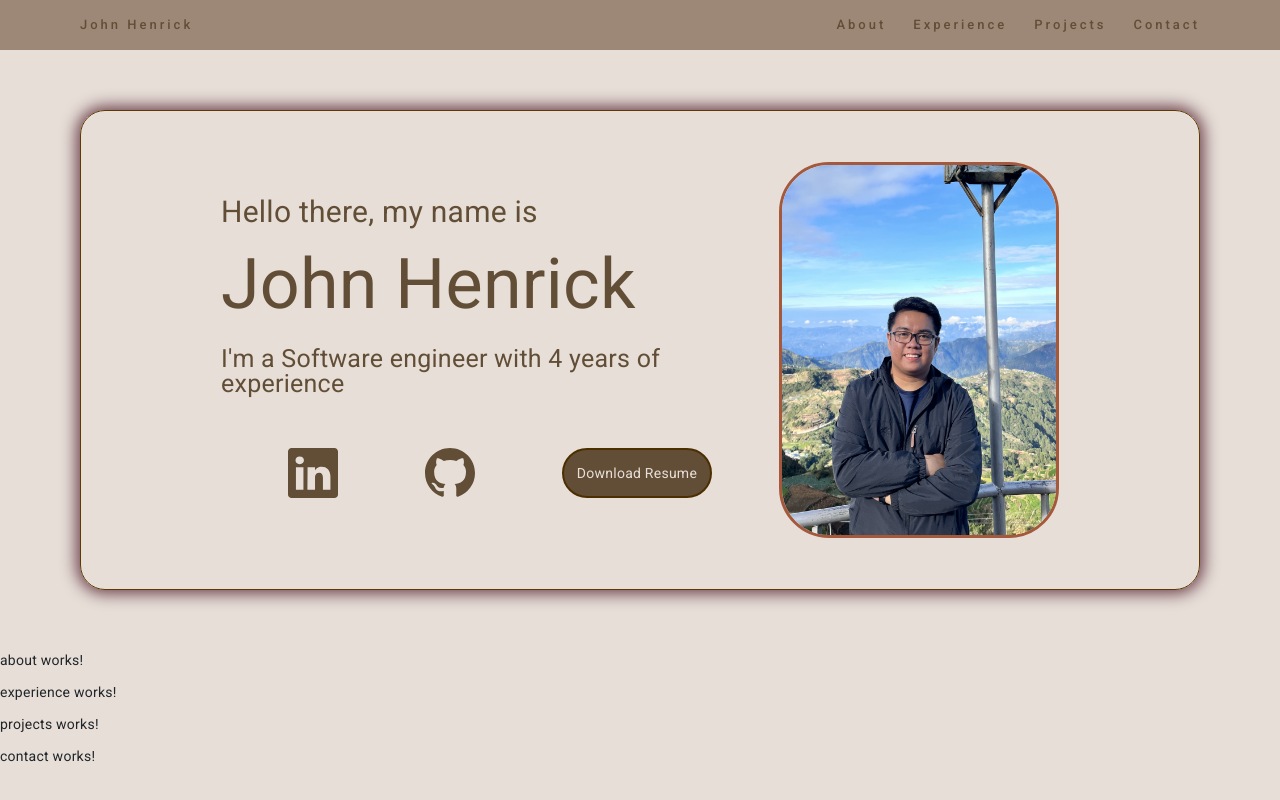
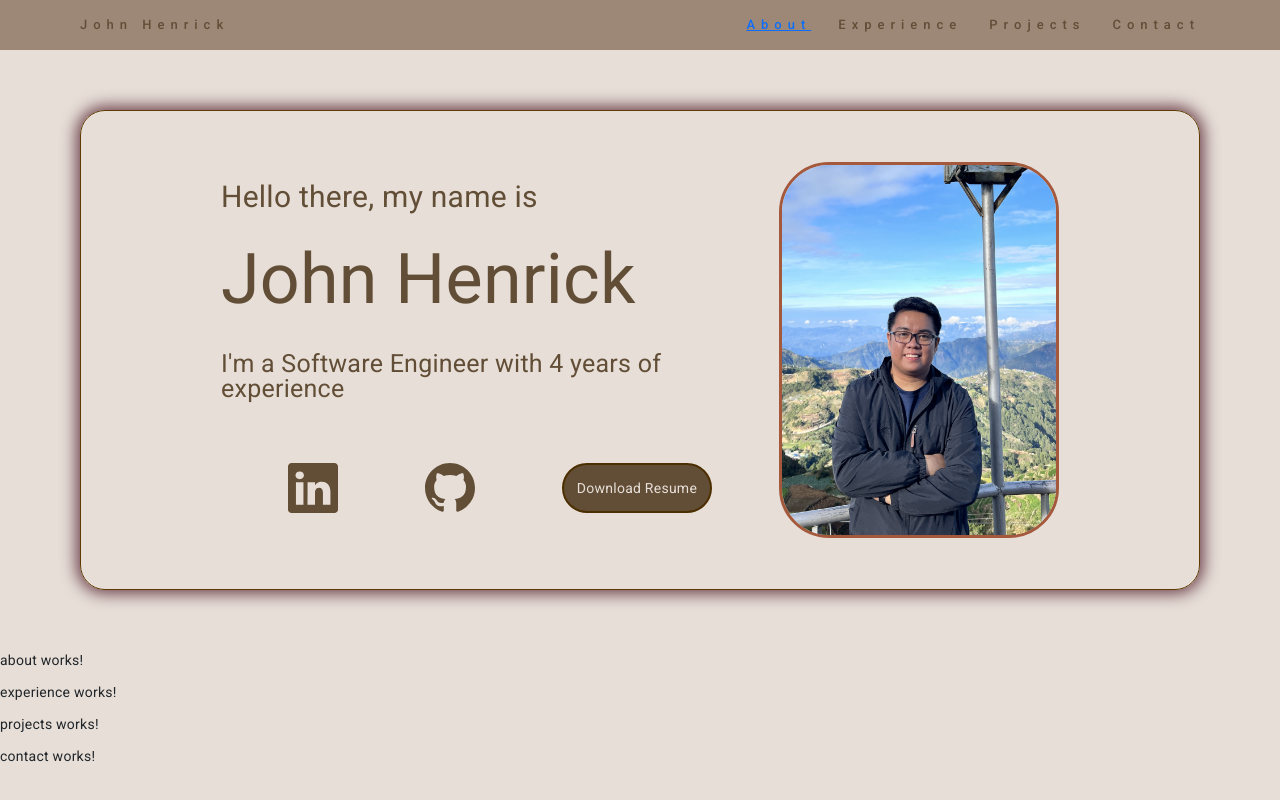
Before and after one commit to Ericktronics/portfolio, an Angular app: page / in a window 1280 px wide. Built offline with nearby package versions, Linux system fonts and the light colour scheme.

Commit message:
move svg path to ts

```diff
--- a/src/app/header/header.component.html
+++ b/src/app/header/header.component.html
@@ -4,7 +4,7 @@
       <li class="header__ul__li__item">John Henrick</li>
     </div>
     <div class="header__ul__lig">
-      <li class="header__ul__li__item">About</li>
+      <li class="header__ul__li__item"><a href="home">About</a></li>
       <li class="header__ul__li__item">Experience</li>
       <li class="header__ul__li__item">Projects</li>
       <li class="header__ul__li__item">Contact</li>
--- a/src/app/header/header.component.scss
+++ b/src/app/header/header.component.scss
@@ -24,10 +24,18 @@
     }
 
     &__li__item {
-      letter-spacing: 3px;
+      letter-spacing: 6px;
       font-size: 13px;
       font-weight: 500;
       cursor: pointer;
+      /* background: #e5ddd6; */
+      /* border-radius: 57%; */
+      /* padding: 11px 10px; */
+      &:hover {
+        text-decoration: underline;
+        text-decoration-thickness: 1.5px;
+        text-underline-offset: 2px;
+      }
     }
   }
 }
--- a/src/app/home/home.component.html
+++ b/src/app/home/home.component.html
@@ -1,4 +1,4 @@
-<div class="home">
+<div class="home" id="home">
   <div class="home__sub__con">
     <div class="home__sub__con__row__con">
       <div class="home__sub__con__row__con__text__con">
@@ -9,7 +9,7 @@
           John Henrick
         </p>
         <p class="home__sub__con__row__con__text__con--swe">
-          {{ "I'm a Software engineer with " + yoe + " years of experience" }}
+          {{ "I'm a Software Engineer with " + yoe + " years of experience" }}
         </p>
         <div class="home__sub__con__row__con__text__con__svg__row">
           <svg
@@ -21,9 +21,7 @@
             viewBox="0 0 16 16"
             (click)="onSvgClick('linkedin')"
           >
-            <path
-              d="M0 1.146C0 .513.526 0 1.175 0h13.65C15.474 0 16 .513 16 1.146v13.708c0 .633-.526 1.146-1.175 1.146H1.175C.526 16 0 15.487 0 14.854zm4.943 12.248V6.169H2.542v7.225zm-1.2-8.212c.837 0 1.358-.554 1.358-1.248-.015-.709-.52-1.248-1.342-1.248S2.4 3.226 2.4 3.934c0 .694.521 1.248 1.327 1.248zm4.908 8.212V9.359c0-.216.016-.432.08-.586.173-.431.568-.878 1.232-.878.869 0 1.216.662 1.216 1.634v3.865h2.401V9.25c0-2.22-1.184-3.252-2.764-3.252-1.274 0-1.845.7-2.165 1.193v.025h-.016l.016-.025V6.169h-2.4c.03.678 0 7.225 0 7.225z"
-            />
+            <path [attr.d]="linkedInPath" />
           </svg>
 
           <svg
@@ -35,9 +33,7 @@
             viewBox="0 0 16 16"
             (click)="onSvgClick('github')"
           >
-            <path
-              d="M8 0C3.58 0 0 3.58 0 8c0 3.54 2.29 6.53 5.47 7.59.4.07.55-.17.55-.38 0-.19-.01-.82-.01-1.49-2.01.37-2.53-.49-2.69-.94-.09-.23-.48-.94-.82-1.13-.28-.15-.68-.52-.01-.53.63-.01 1.08.58 1.23.82.72 1.21 1.87.87 2.33.66.07-.52.28-.87.51-1.07-1.78-.2-3.64-.89-3.64-3.95 0-.87.31-1.59.82-2.15-.08-.2-.36-1.02.08-2.12 0 0 .67-.21 2.2.82.64-.18 1.32-.27 2-.27s1.36.09 2 .27c1.53-1.04 2.2-.82 2.2-.82.44 1.1.16 1.92.08 2.12.51.56.82 1.27.82 2.15 0 3.07-1.87 3.75-3.65 3.95.29.25.54.73.54 1.48 0 1.07-.01 1.93-.01 2.2 0 .21.15.46.55.38A8.01 8.01 0 0 0 16 8c0-4.42-3.58-8-8-8"
-            />
+            <path [attr.d]="githubPath" />
           </svg>
 
           <button
--- a/src/app/home/home.component.scss
+++ b/src/app/home/home.component.scss
@@ -27,7 +27,7 @@
         align-items: flex-start;
         flex-direction: column;
         color: rgb(98, 78, 54);
-        gap: 40px;
+        gap: 50px;
 
         &--hello {
           font-size: 30px;
--- a/src/app/home/home.component.ts
+++ b/src/app/home/home.component.ts
@@ -6,6 +6,18 @@
 })
 export class HomeComponent implements OnInit {
   yoe: number = 0;
+
+  githubPath = `M8 0C3.58 0 0 3.58 0 8c0 3.54 2.29
+  6.53 5.47 7.59.4.07.55-.17.55-.38 0-.19-.01-.82-.01-1.49-2.01.37-2.53-.49-2.69-.94-.09-.23-.48-.94-.82-1.13-.28-.15-.68-.52-.01-.53.63-.01
+  1.08.58 1.23.82.72 1.21 1.87.87 2.33.66.07-.52.28-.87.51-1.07-1.78-.2-3.64-.89-3.64-3.95 0-.87.31-1.59.82-2.15-.08-.2-.36-1.02.08-2.12 0
+  0 .67-.21 2.2.82.64-.18 1.32-.27 2-.27s1.36.09 2 .27c1.53-1.04 2.2-.82 2.2-.82.44 1.1.16 1.92.08 2.12.51.56.82 1.27.82 2.15 0
+  3.07-1.87 3.75-3.65 3.95.29.25.54.73.54 1.48 0 1.07-.01 1.93-.01 2.2 0 .21.15.46.55.38A8.01 8.01 0 0 0 16 8c0-4.42-3.58-8-8-8`;
+
+  linkedInPath = `M0 1.146C0 .513.526 0 1.175 0h13.65C15.474 0 16 .513 16 1.146v13.708c0 .633-.526 1.146-1.175 1.146H1.175C.526 16 0
+  15.487 0 14.854zm4.943 12.248V6.169H2.542v7.225zm-1.2-8.212c.837 0 1.358-.554 1.358-1.248-.015-.709-.52-1.248-1.342-1.248S2.4 3.226 2.4
+  3.934c0 .694.521 1.248 1.327 1.248zm4.908 8.212V9.359c0-.216.016-.432.08-.586.173-.431.568-.878 1.232-.878.869 0 1.216.662 1.216
+  1.634v3.865h2.401V9.25c0-2.22-1.184-3.252-2.764-3.252-1.274 0-1.845.7-2.165 1.193v.025h-.016l.016-.025V6.169h-2.4c.03.678 0 7.225 0 7.225z`;
+
   ngOnInit(): void {
     const date = new Date();
     const startDate = {
```
